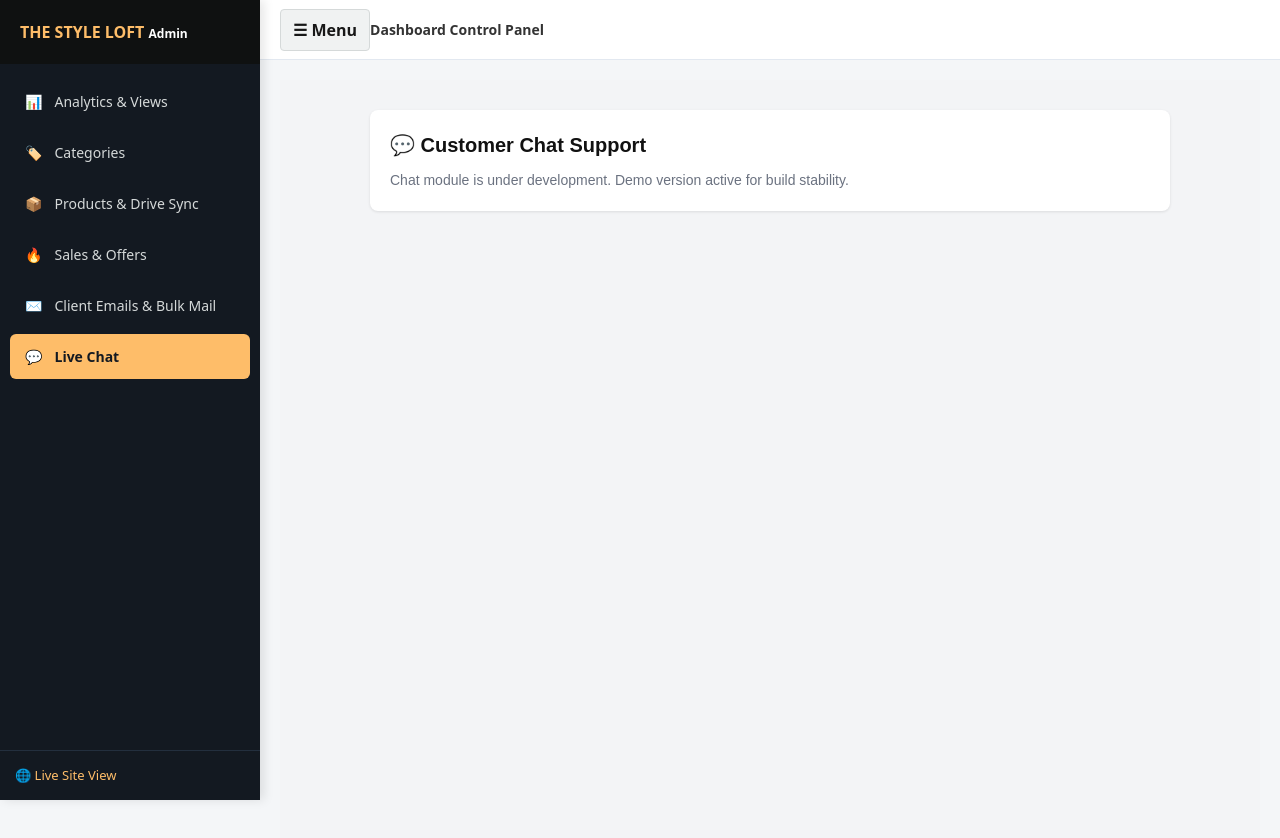
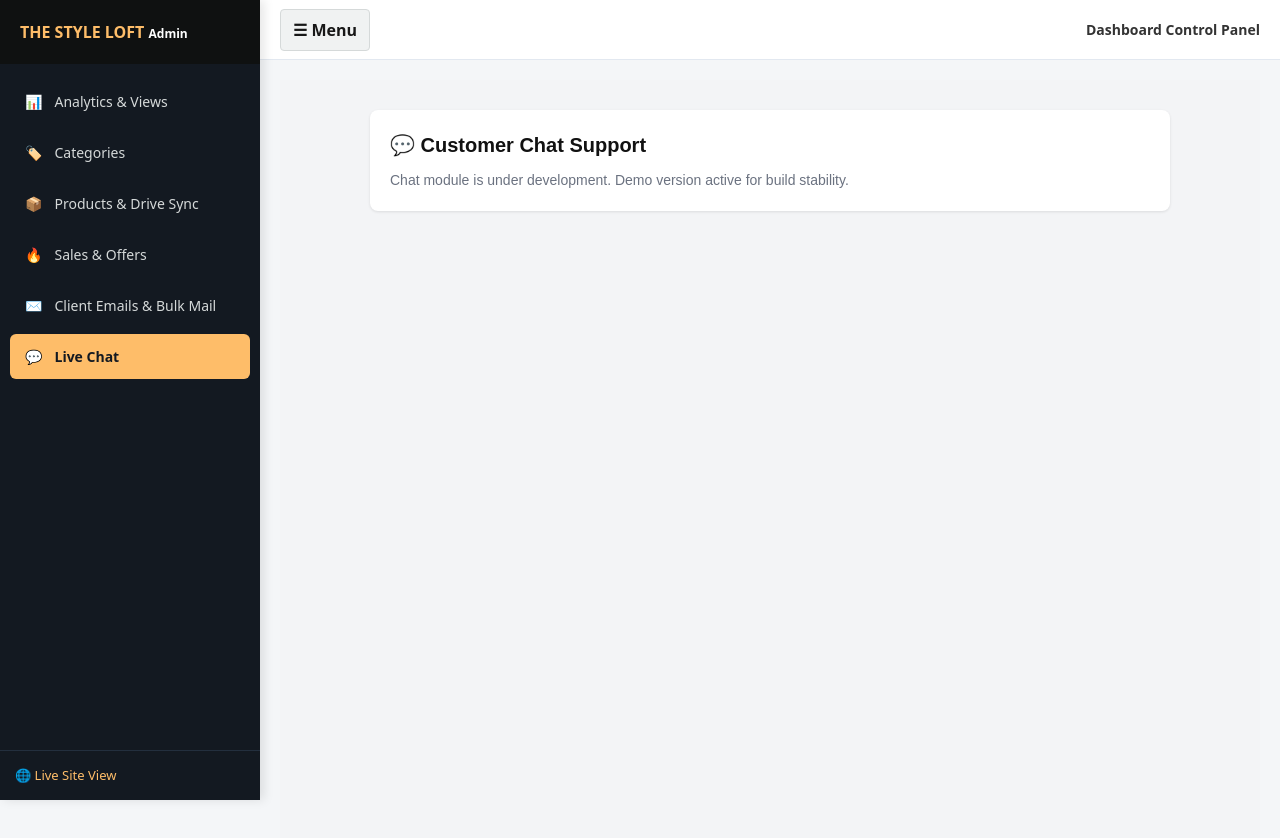
Before and after one commit to Faisal3301/the-style-loft, a Next.js app: page /dashboard/chat in a window 1280 px wide. Shown: the top 838 px of the page. Built offline with nearby package versions, Linux system fonts and the light colour scheme.

Commit message:
Fix use client directive position in chat page

```diff
--- a/app/dashboard/layout.tsx
+++ b/app/dashboard/layout.tsx
@@ -3,6 +3,7 @@
 import { useState } from "react";
 import Link from "next/link";
 import { usePathname } from "next/navigation";
+import { Content } from "next/font/google";
 
 export default function AdminLayout({ children }: { children: React.ReactNode }) {
     const [isSidebarOpen, setIsSidebarOpen] = useState(false);
@@ -96,7 +97,7 @@ export default function AdminLayout({ children }: { children: React.ReactNode })
                     borderBottom: "1px solid #e2e8f0",
                     display: "flex",
                     alignItems: "center",
-                    justify: "space-between",
+                    justifyContent: "space-between",
                     padding: "0 20px",
                     position: "sticky",
                     top: 0,
```
